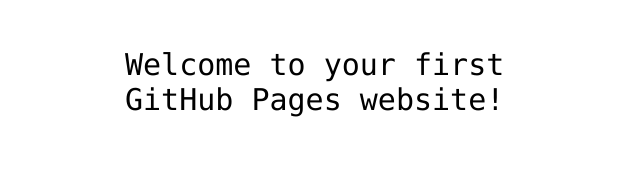
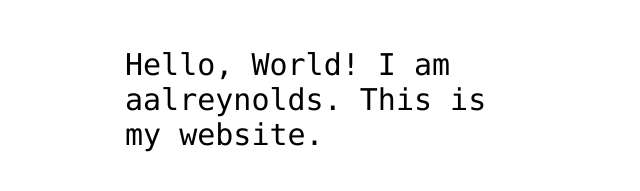
Before and after one commit to aalreynolds/aalreynolds.github.io, a plain HTML site: page index.html in a window 1280 px wide. Shown: the part 341-532 px from the top of the page, without its empty margins (315-955 px from the left). Drawn offline with Linux system fonts and the light colour scheme.

Commit message:
added my intro

```diff
--- a/index.html
+++ b/index.html
@@ -12,7 +12,7 @@
 <img src="https://octodex.github.com/images/daftpunktocat-thomas.gif" id="octocat" alt="octocat-gif" />
 
 <!-- Change this code here by copy and pasting your template on line 15 -->
-<p>Welcome to your first GitHub Pages website!</p>
+<p>Hello, World! I am aalreynolds. This is my website.</p>
 
 </body>
 </html>
```
